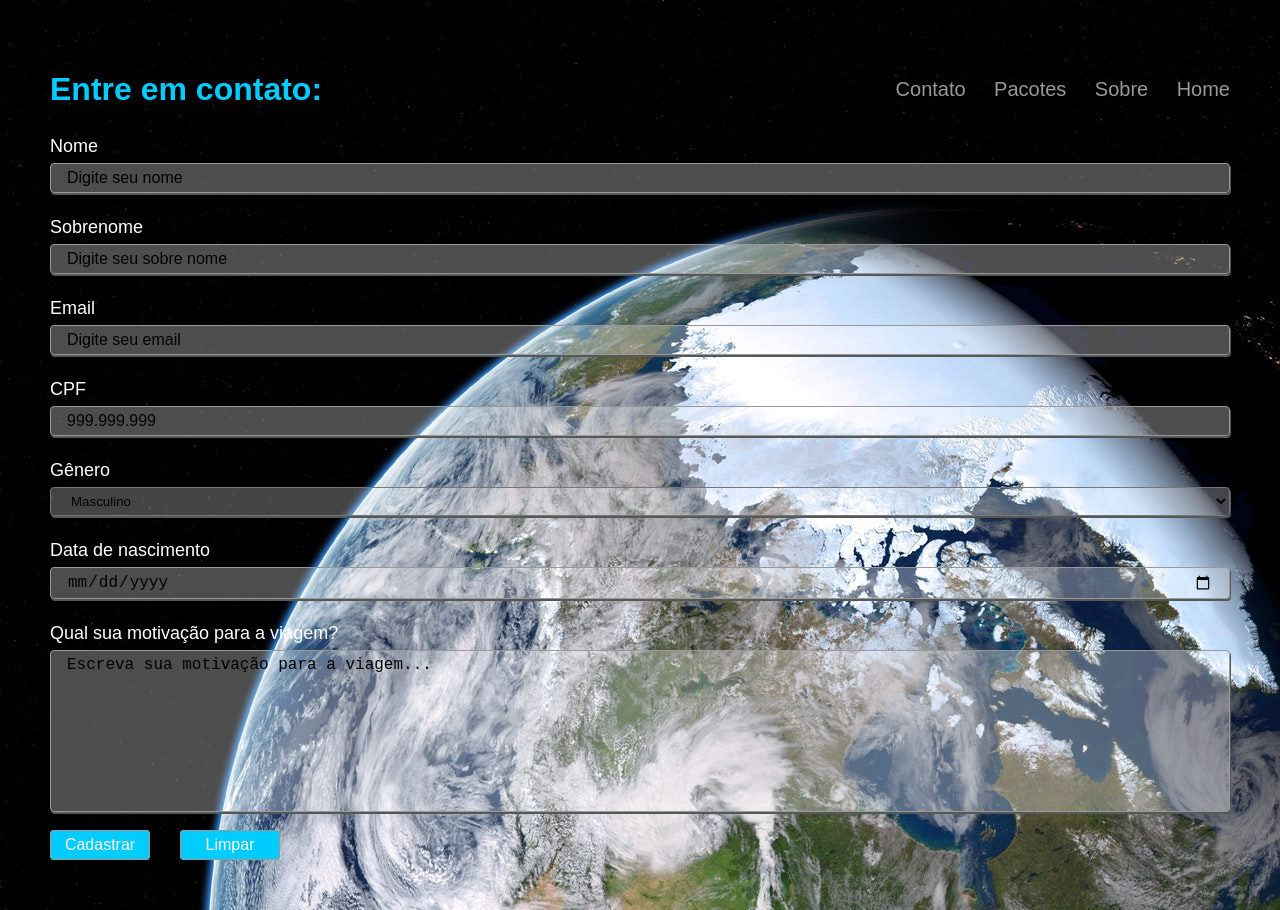
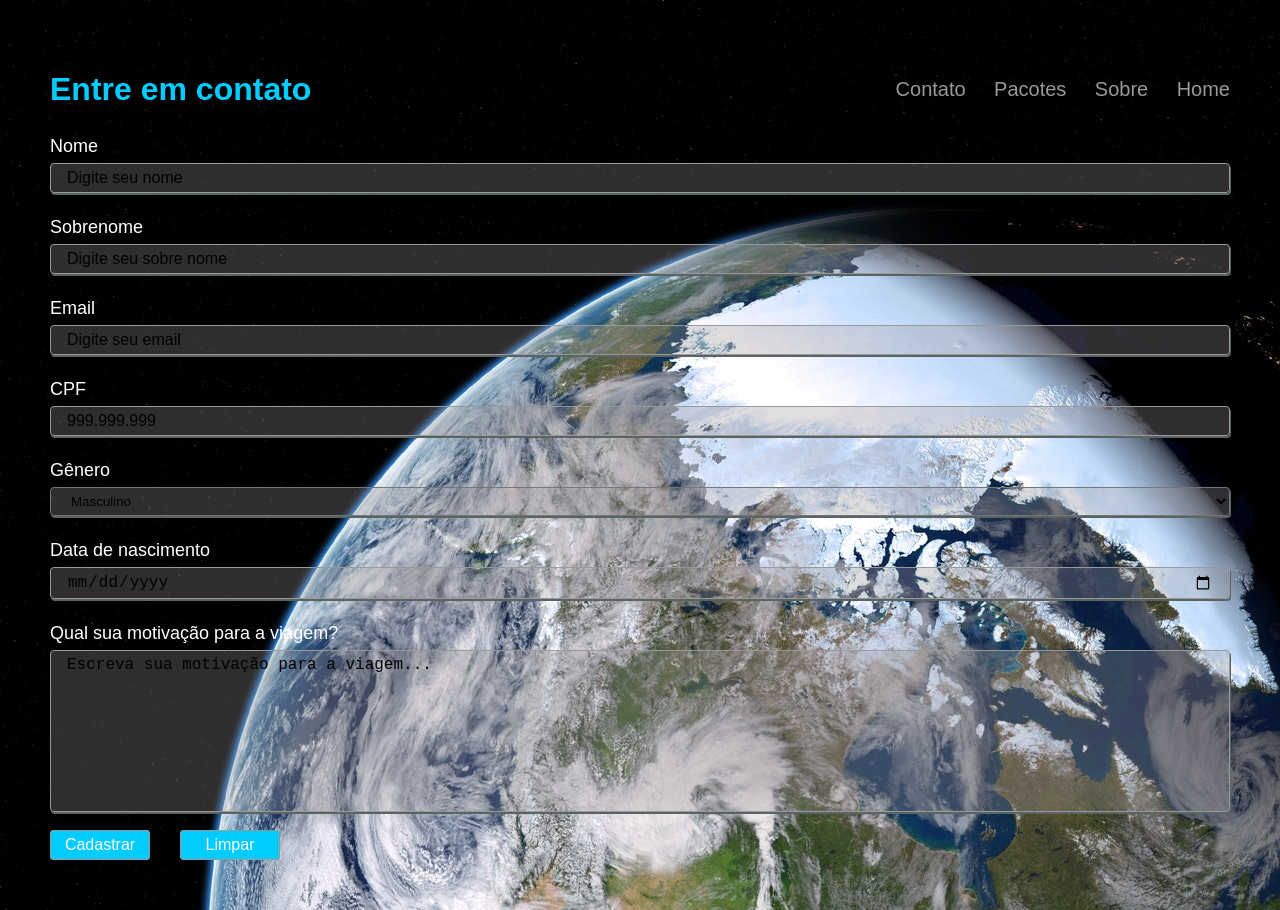
Before and after one commit to RafaRamosCosta/spacetour, a plain HTML site: page contato.html in a window 1280 px wide. Drawn offline with Linux system fonts and the light colour scheme.

Commit message:
Alterações no css

```diff
--- a/contato.html
+++ b/contato.html
@@ -10,7 +10,7 @@
 </head>
 <body>
     <header>
-        <h1>Entre em contato:</h1>
+        <h1>Entre em contato</h1>
         <div class="div-nav">
             <nav class="menu">
                 <a href="#">Contato</a>
--- a/css/contato.css
+++ b/css/contato.css
@@ -27,13 +27,13 @@ form label{
 }
 
 form input, textarea{
-   color: black;
+   color: rgb(0, 0, 0);
    border-radius: 4px;
    font-size: 16px;
    padding: 5px 16px;
    border: 1px solid #999;
-   box-shadow: 1px 2px #565757;
-   background-color: rgba(255, 255, 255, 0.3);
+   box-shadow: 1px 2px #5a6363;
+   background-color: rgba(155, 149, 149, 0.3);
 }
 
 form input:focus, textarea:focus{
@@ -43,9 +43,9 @@ form input:focus, textarea:focus{
 form select{
    padding: 5px 16px;
    border-radius: 4px;
-   box-shadow: 1px 2px #565757;
-   background-color: rgba(255, 255, 255, 0.267);
-   color: black;
+   box-shadow: 1px 2px #5a6363;
+   background-color: rgba(155, 149, 149, 0.3);
+   color: rgb(0, 0, 0);
 }
 
 
@@ -72,6 +72,7 @@ form button{
    width: 100px;
    padding: 5px;
    transition: all .3s
+
 }
 
 .div-buttons{
@@ -81,10 +82,12 @@ form button{
 
 #cadastrar:hover{
    background-color: #0399be;
+   cursor: pointer;
 }
 
 #reset:hover{
    background-color: #bb2525;
+   cursor: pointer;
 }
 
 .menu{
@@ -99,5 +102,5 @@ form button{
 }
 
 a:hover{
-   text-decoration: underline;
+   text-decoration: none;
 }
--- a/css/style.css
+++ b/css/style.css
@@ -15,7 +15,7 @@ a{
 }
 
 a:hover{
-    text-decoration: underline;
+    text-decoration: none;
 }
 
 p{
```
